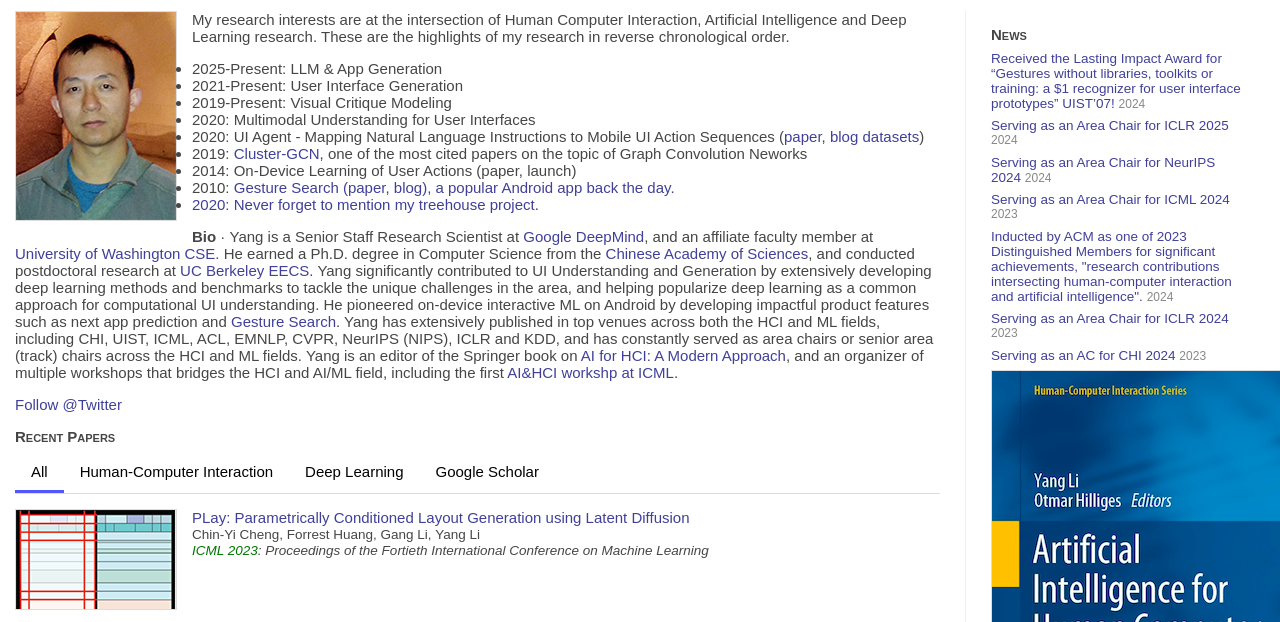
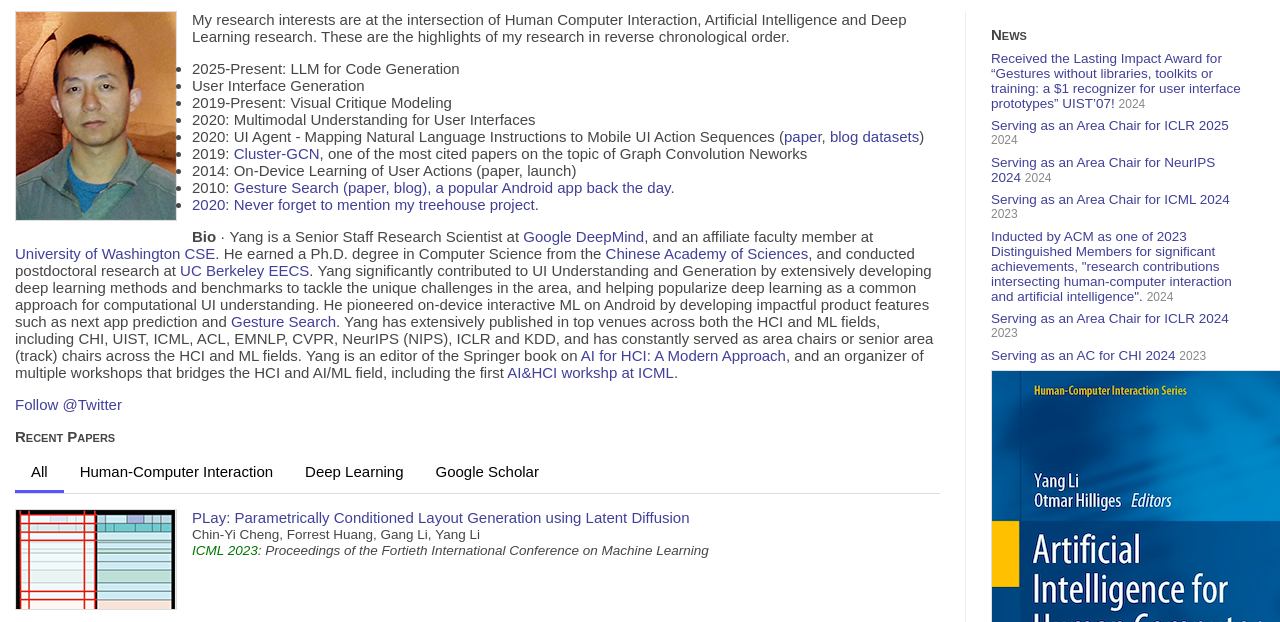
Before and after one commit to yangli169/yangl.org, a plain HTML site: page index.html in a window 1280 px wide. Shown: the part 113-735 px from the top of the page. Drawn offline with nearby package versions, Linux system fonts and the light colour scheme.

Commit message:
Update index.html

```diff
--- a/index.html
+++ b/index.html
@@ -81,9 +81,10 @@
 					<img src="images/portrait.png" class="thumbnail"/>
 					My research interests are at the intersection of Human Computer Interaction, Artificial Intelligence and Deep Learning research.
 					These are the highlights of my research in reverse chronological order.
+					<div>
 						<ul>
-						<li>2025-Present: LLM & App Generation</li>
-						<li>2021-Present: User Interface Generation</li>
+							<li>2025-Present: LLM for Code Generation</li>
+							<li>User Interface Generation</li>
 							<li>2019-Present: Visual Critique Modeling</li>
 							<Li>2020: Multimodal Understanding for User Interfaces</Li>
 							<li>2020: UI Agent - Mapping Natural Language Instructions to Mobile UI Action Sequences
@@ -96,6 +97,7 @@
 							<li>2010: <a href="https://en.wikipedia.org/wiki/Google_Gesture_Search">Gesture Search</href> (paper, blog), a popular Android app back the day.</li>
 							<li>2020: Never forget to mention <a href="treehouse.html">my treehouse project</a>.</li>
 						</ul>
+					</div>
 					<p>
 						<b>Bio</b>&nbsp;&middot;&nbsp;Yang is a Senior Staff Research Scientist at
 						<a href="https://deepmind.google/">Google DeepMind</a>,
```
Lines whose indentation alone changed are shown as unchanged.
